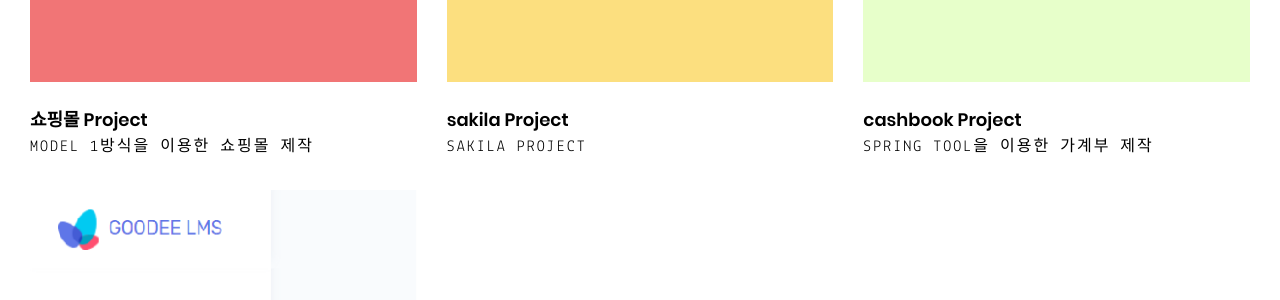
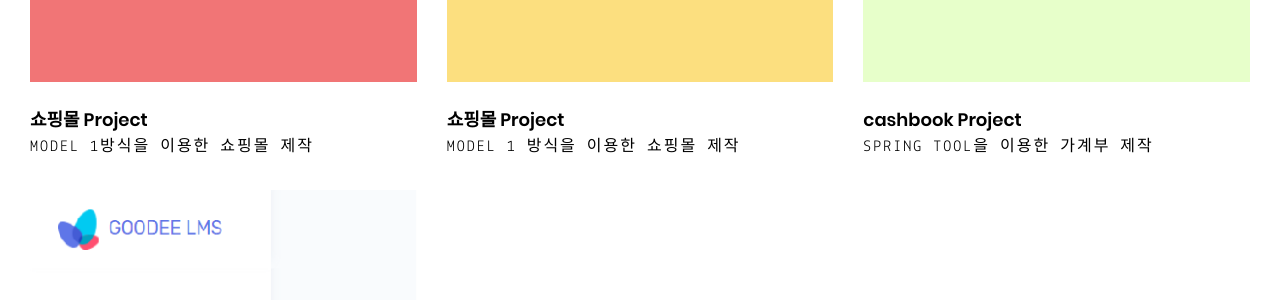
Before and after one commit to heairin1008/heairin1008.github.io, a Jekyll site: the page built from index.html, in a window 1280 px wide. Shown: the part 585-885 px from the top of the page. Built offline with Jekyll 4.4.1, drawn with Linux system fonts in a browser that asks for light colours.

Commit message:
Update 2017-04-02-yellowpineapple.md

```diff
--- a/_posts/projects/2017-04-02-yellowpineapple.md
+++ b/_posts/projects/2017-04-02-yellowpineapple.md
@@ -7,8 +7,8 @@ meta:
   keywords: "Jekyll, Pineapple"
 
 project:
-  title: "sakila Project"
-  type: "sakila Project"
+  title: "쇼핑몰 Project"
+  type: "MODEL 1 방식을 이용한 쇼핑몰 제작"
   url: "https://github.com/arnolds/pineapple"
   logo: "/assets/images/projects/yellowpineapple/logo.png"
   tech: "HTML, CSS, Boostrap, Sass, JavaScript, jQuery, Jekyll"
```
